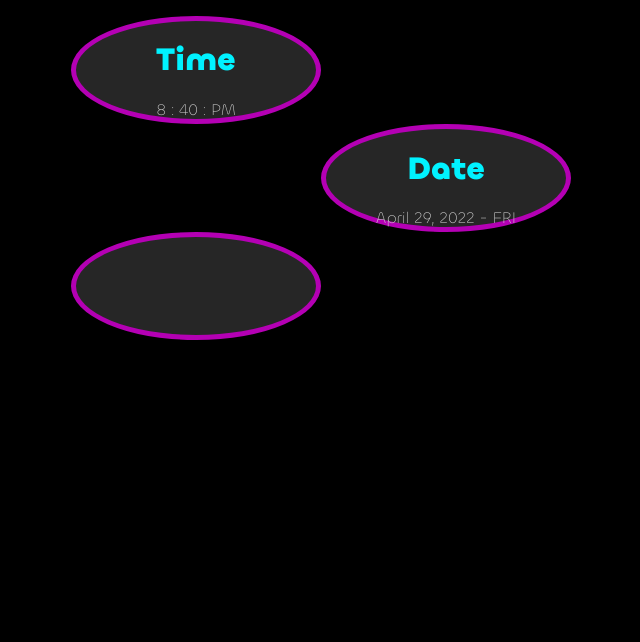
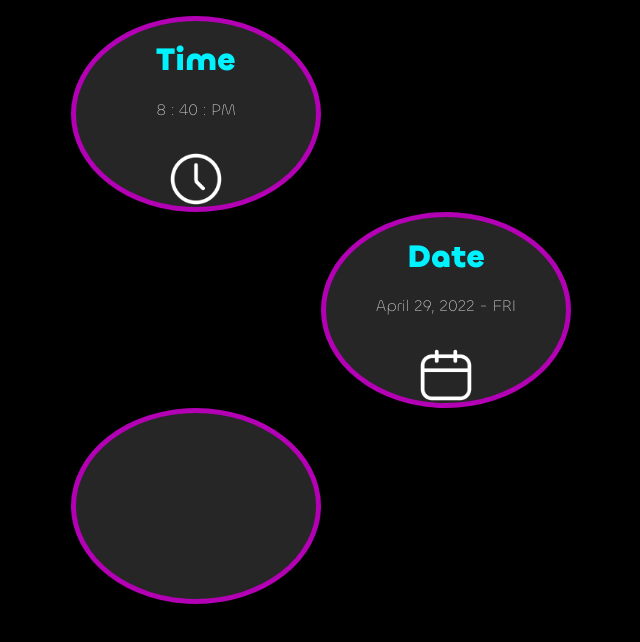
Before and after one commit to Spencer-Littrel/dashboard-widgets, a plain HTML site: page index.html in a window 1280 px wide. Shown: the whole page, without its empty margins (329-969 px from the left). Drawn offline with nearby package versions, Linux system fonts and the light colour scheme; no server answers.

Commit message:
Icons
* added clock icon
* added calendar icon

```diff
--- a/css/styles.css
+++ b/css/styles.css
@@ -51,3 +51,9 @@ h1 {
   color: rgb(0, 242, 255);
   font-family: 'Chillax-Bold';
 }
+
+/* Icons */
+.icons {
+  margin-top: 2em;
+  width: 3.5em;
+}
--- a/index.html
+++ b/index.html
@@ -37,6 +37,7 @@
         <!-- <data class="seconds">SS</data> -->
         <data class="amOrPM">AM/PM</data>
       </time>
+      <img class="icons" src="icons\clock.png" alt="Placeholder">
     </section>
 
     <!--  Date -->
@@ -48,6 +49,7 @@
         <data class="year">0000</data> -
         <data class="dayOfWeek">SMTWTFS</data>
       </time>
+      <img class="icons" src="icons\calendar.png" alt="Placeholder">
     </section>
 
     <!-- Weather -->
```
Also changed, not shown: icons/calendar.png (added), icons/clock.png (added).
